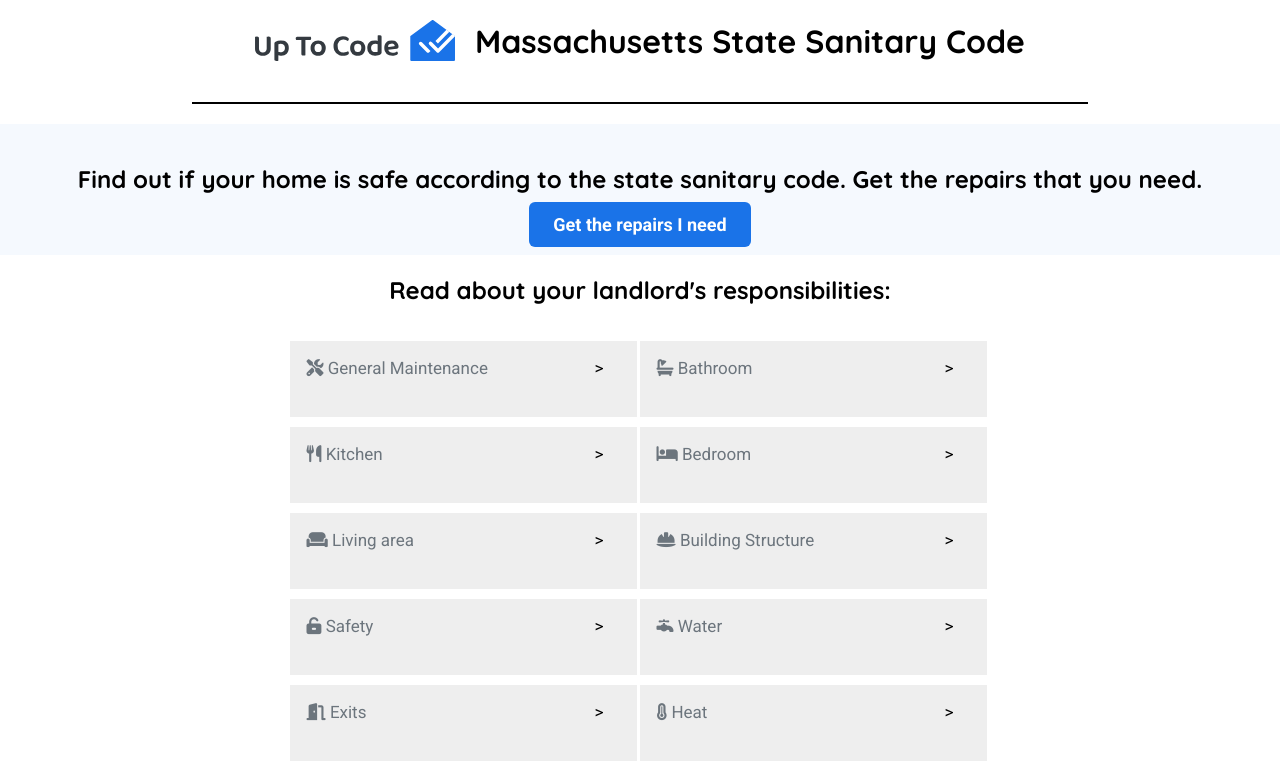
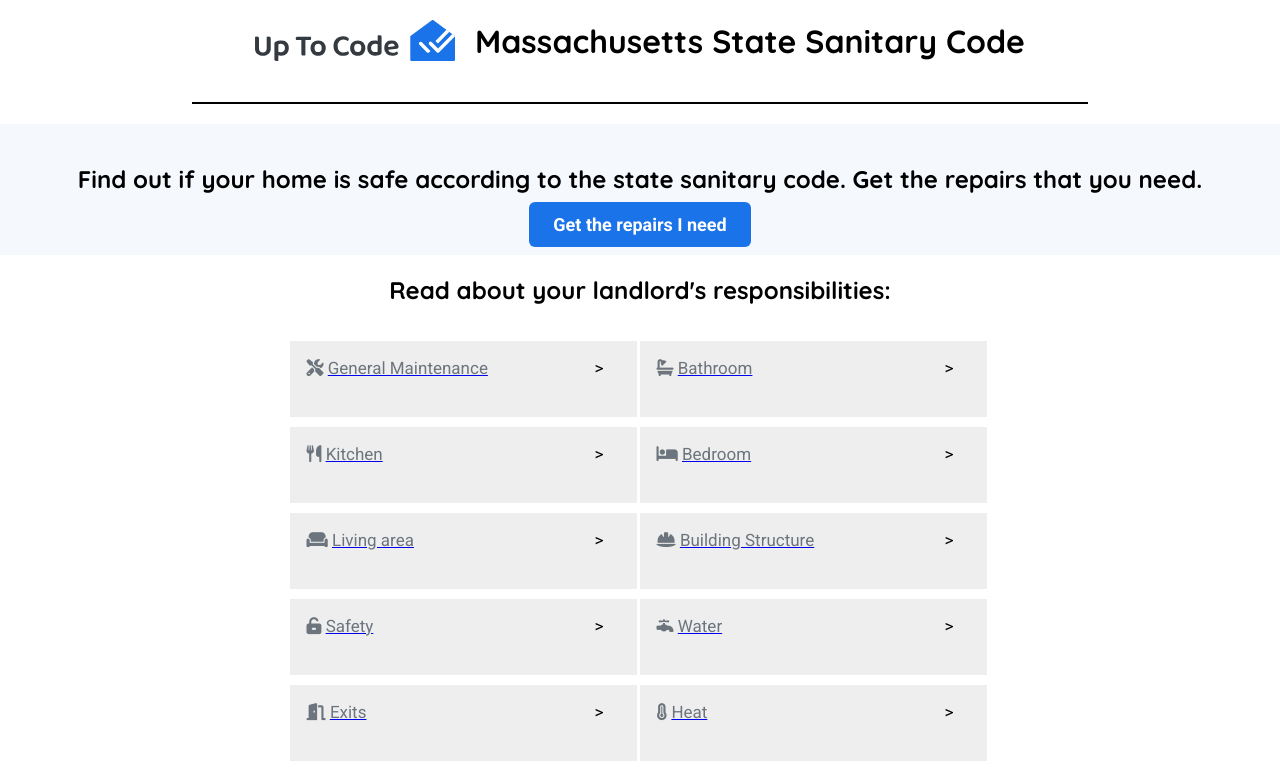
Before and after one commit to nonprofittechy/housing-code-static-site, a React (Create React App) app: page / in a window 1280 px wide. Shown: the top 769 px of the page. Built offline with nearby package versions, Linux system fonts and the light colour scheme.

Commit message:
add category link back in

```diff
--- a/src/components/CategoryButton.js
+++ b/src/components/CategoryButton.js
@@ -23,13 +23,12 @@ const CategoryButton = (props) => {
 	}
 
 	return <div className={'category-button'} {...props}>
-		{/*<Link to={"/category/" + props.name}>*/}
+		<Link to={"/category/" + props.name}>
 				<div >
-					{/*<div style={{marginRight: '10px'}}>*/}
 					<i className={"fa " + iconAssignments[props.name]} aria-hidden="true">&nbsp;</i>
 					{props.name}
 				</div>
-		{/*</Link>*/}
+		</Link>
 	</div>;
 };
 
```
